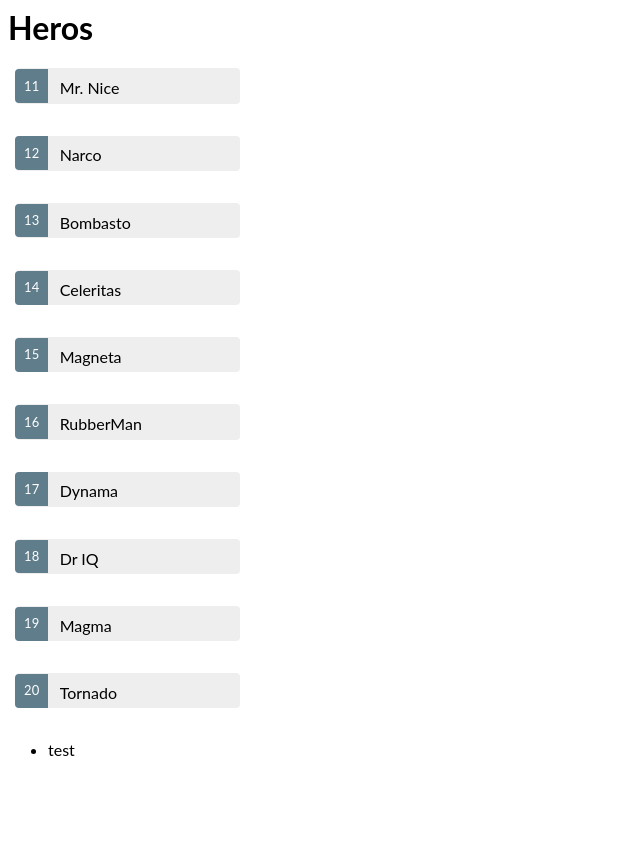
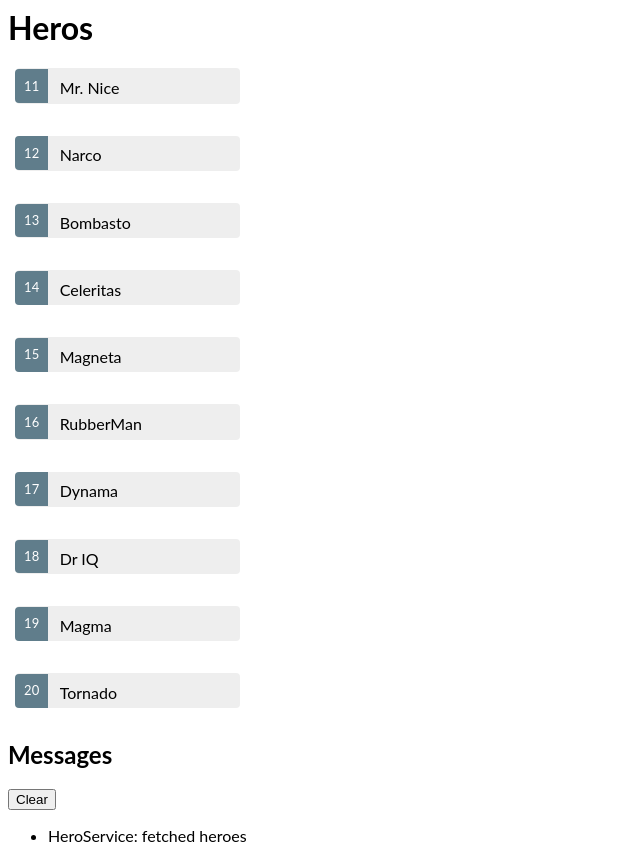
Before and after one commit to binilet/angular-Stackblits-demo, an Angular app: page / in a window 1280 px wide. Shown: the whole page, without its empty margins (0-640 px from the left). Before the commit the page ends 800 px from the top, so only its background shows below. Built offline with nearby package versions, Linux system fonts and the light colour scheme.

Commit message:
4 files modified

```diff
--- a/src/app/hero-service.service.ts
+++ b/src/app/hero-service.service.ts
@@ -6,9 +6,10 @@ import {MessageService} from './message.service';
 @Injectable()
 export class HeroServiceService {
 
-  constructor(public _mService: MessageService) { }
+  constructor(private _mService: MessageService) { }
 
   getHeroes(): Observable<Hero[]> {
+    this._mService.addMessage('HeroService: fetched heroes');
      return of(fakeHeros);
   }
 
--- a/src/app/heroes/heroes.component.ts
+++ b/src/app/heroes/heroes.component.ts
@@ -20,7 +20,7 @@ export class HeroesComponent implements OnInit {
   ngOnInit() {
    // this.heros = this.heroService.getHeros();//this is synchronous blocking call on actual production environment won't work
    this.heroService.getHeroes().subscribe(heroes => this.heros = heroes);//asynchronous non-blocking call
-   this.heroService._mService.addMessage("test");
+
   }
 
   onSelect(h: Hero): void{
--- a/src/app/message/message.component.html
+++ b/src/app/message/message.component.html
@@ -1,3 +1,7 @@
-  <ul *ngFor="let x of _m">
-    <li>{{x}}</li>
-  </ul>
+  <div *ngIf="_ms.messages.length">
+    <h2>Messages</h2>
+    <button (click) = "_ms.clearMessage()">Clear</button>
+      <ul *ngFor="let x of _ms.messages">
+        <li>{{x}}</li>
+      </ul>
+  </div>
--- a/src/app/message/message.component.ts
+++ b/src/app/message/message.component.ts
@@ -8,11 +8,11 @@ import {MessageService} from '../message.service';
 })
 export class MessageComponent implements OnInit {
 
-  constructor(private _ms : MessageService) { }
-  _m : string[];
+  constructor(public _ms : MessageService) { }
+  //_m : string[];
+
   ngOnInit() {
-    this._ms.getMessage().subscribe(x=>this._m = x);
-
+    //this._ms.getMessage().subscribe(x=>this._m = x);
   }
 
 }
```
